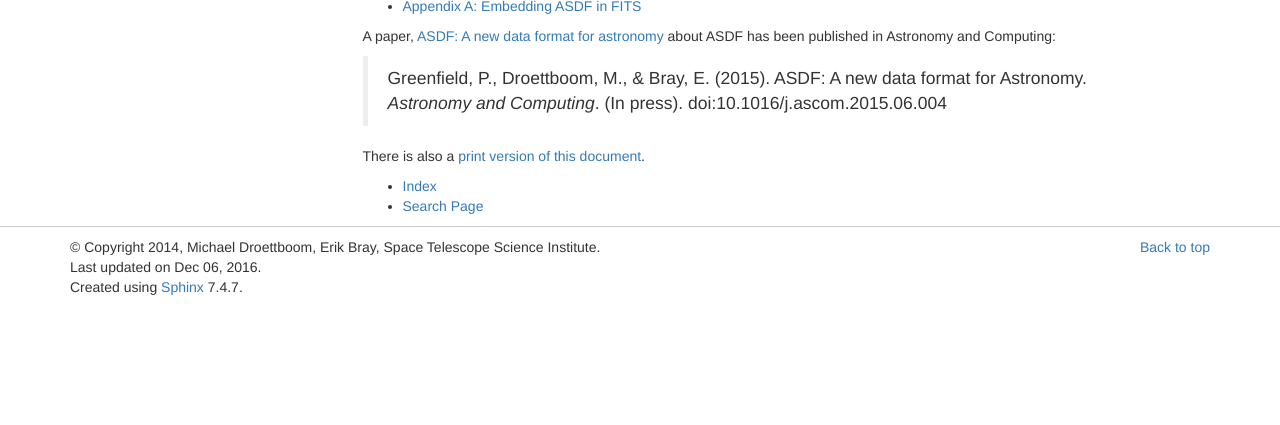
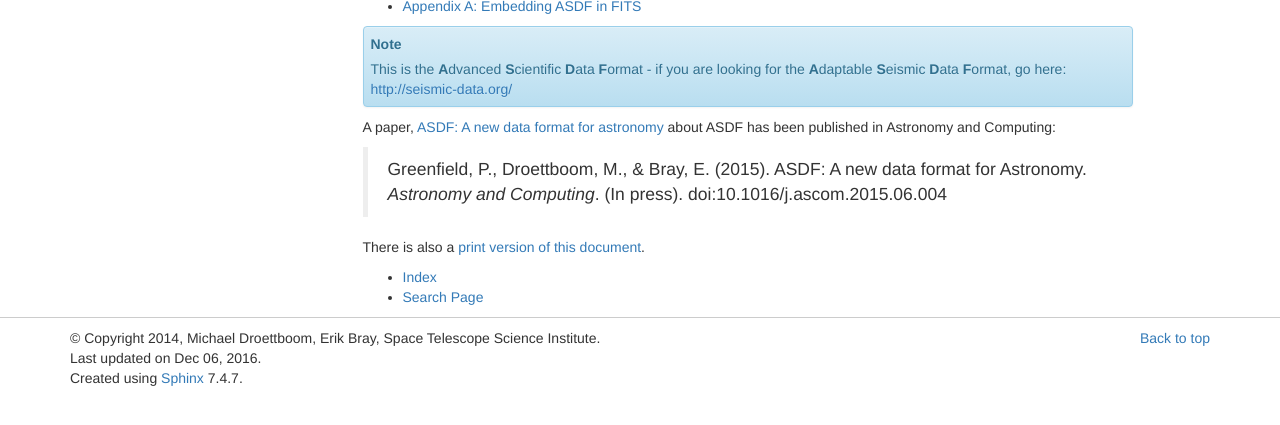
Before and after one commit to asdf-format/asdf-standard, a Sphinx documentation site: the page built from source/index.rst, in a window 1280 px wide, cut to the strip 364-789 px from the top of the page. Built offline with Sphinx 7.4.7, drawn with Linux system fonts in a browser that asks for light colours; pages that are not in the unit, such as notebooks, are missing from menus.

Commit message:
Adding notes about the seismology ASDF.

```diff
--- a/source/index.rst
+++ b/source/index.rst
@@ -25,6 +25,15 @@
 
    asdf_in_fits.rst
 
+
+.. note::
+
+    This is the **A**\ dvanced **S**\ cientific **D**\ ata **F**\ ormat - if
+    you are looking for the
+    **A**\ daptable **S**\ eismic **D**\ ata **F**\ ormat,
+    go here: http://seismic-data.org/
+
+
 A paper, `ASDF: A new data format for astronomy
 <http://dx.doi.org/10.1016/j.ascom.2015.06.004>`__ about ASDF has been
 published in Astronomy and Computing:
```
Also changed, not shown: README.md (+2 -0 lines).
